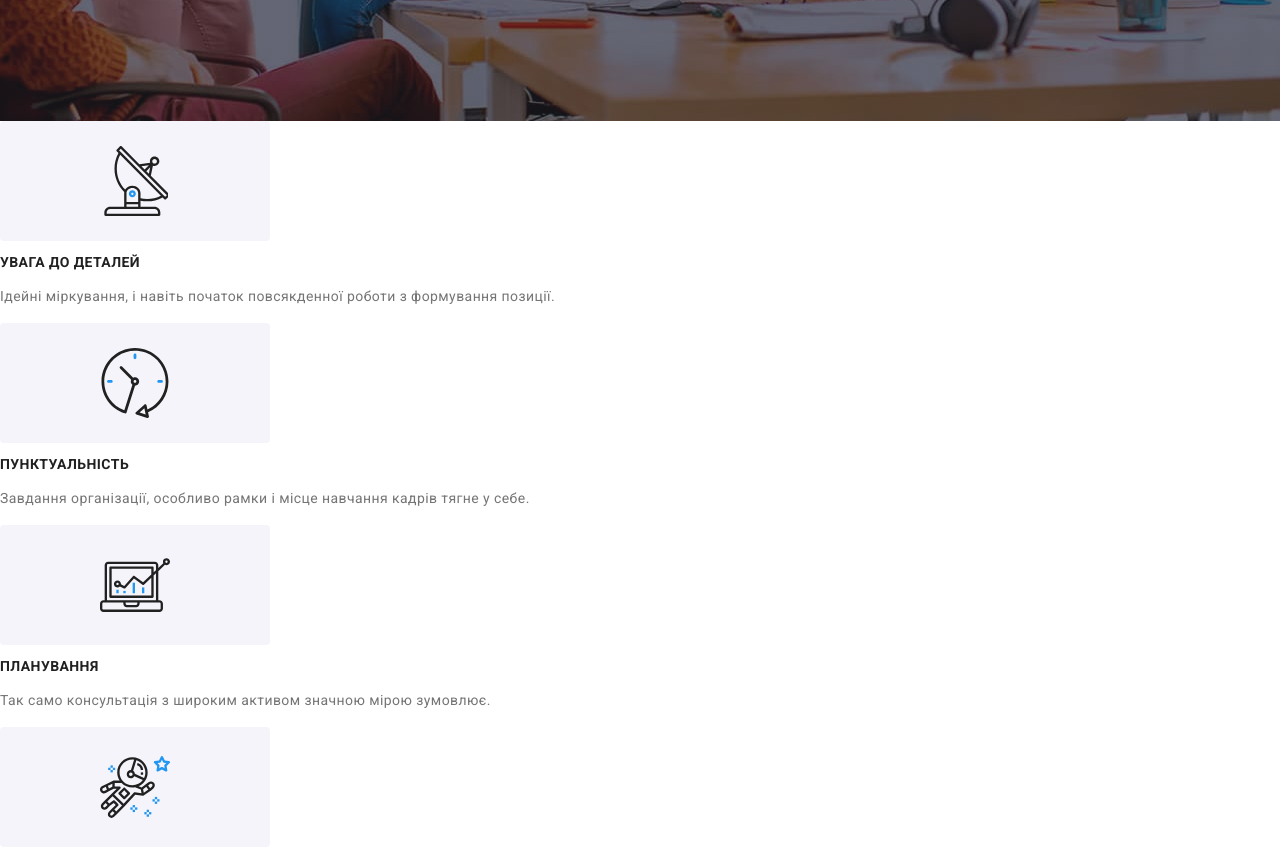
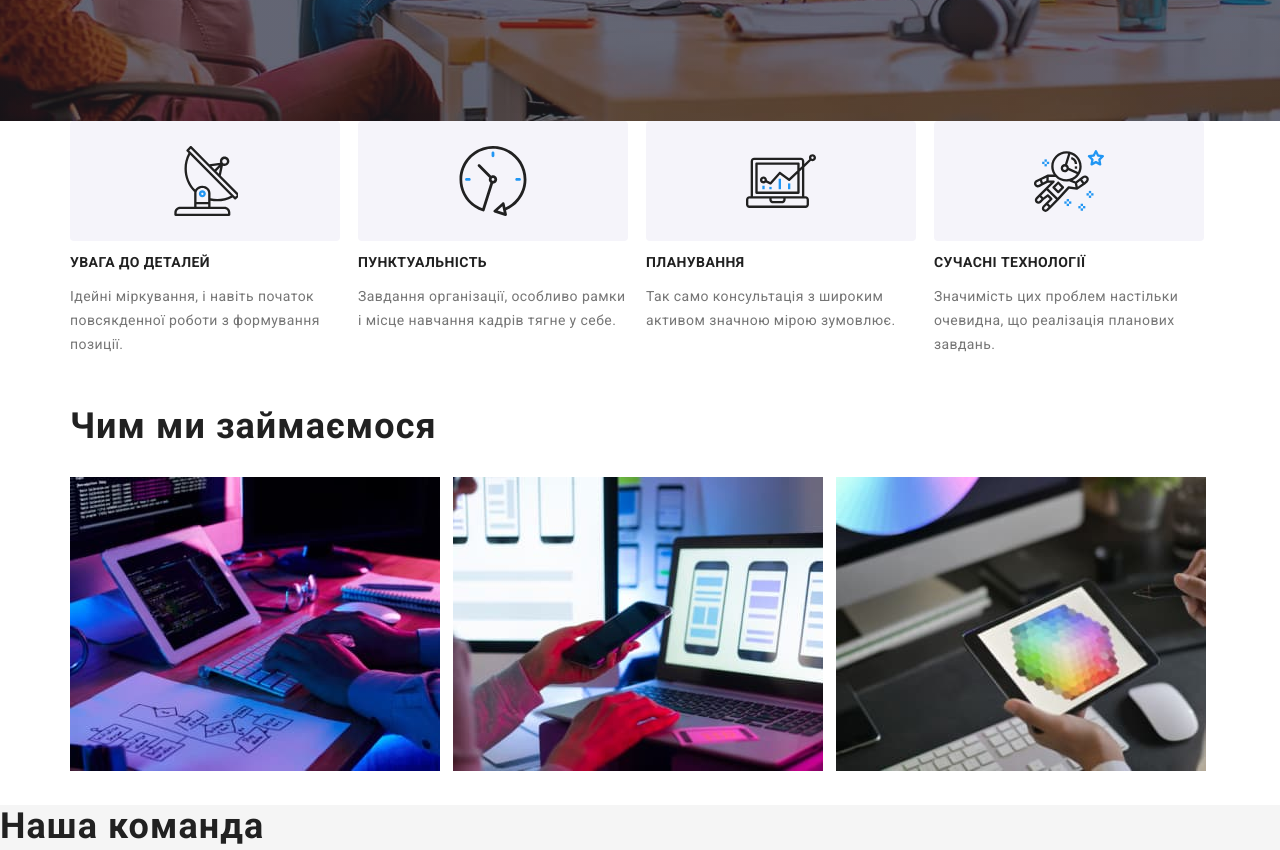
Before and after one commit to Vitaliy12224938833/hm-html-css-02, a plain HTML site: page web-studio/index.html in a window 1280 px wide. Shown: the part 560-1410 px from the top of the page. Drawn offline with Linux system fonts and the light colour scheme; files whose address does not match are found by name.

Commit message:
position  benefits

```diff
--- a/web-studio/css/styles.css
+++ b/web-studio/css/styles.css
@@ -191,8 +191,8 @@ li {
   fill:tomato;
   cursor: pointer;
 } */
-.benefits-svgg {
-  fill: var(--second-color-text);
+.benefits-svg {
+  height: 120px;
 }
 
 .benefits-title {
@@ -208,7 +208,11 @@ li {
   line-height: 1.71;
   letter-spacing: 0.03em;
 }
-
+.conteiner-benefits {
+  max-width: 1170px;
+  margin: 0 auto;
+  padding: auto;
+}
 .benefits-svg-space {
   width: 270px;
   height: 120px;
@@ -217,6 +221,18 @@ li {
   position: relative;
   display: block;
   text-align: center;
+}
+.benefits-item{
+  display: inline-table;
+  padding-right: 14px;
+}
+
+.benefits-content{
+  width: 270px;
+  height: 120px;
+}
+.benefits-list{
+  display: inline-block;
 }
 
 /* ---------------------------------worktypes/team */
@@ -247,7 +263,16 @@ li {
 .team-item {
   background-color: var(--second-accend-color);
 }
+.worktypes li{
+  display: inline-block;
+}
+.worktypes-item {
+  padding-right: 9px;
 
+}
+.last{
+  padding-right: 0px;
+}
 /* ---------------------------------footer */
 .footer {
   background: var(--first-background-color);
--- a/web-studio/index.html
+++ b/web-studio/index.html
@@ -70,82 +70,77 @@
       </section>
       <section class="benefits">
         <h2 class="benefits-visually-hidden">Переваги</h2>
-        <ul class="benefits-list list">
-          <li>
+        <div class="conteiner">
+          <ul class="benefits-list">
+            <li class="benefits-item">
               <div class="benefits-svg-space">
-              <svg
-                class="benefits-svg"
-                width="66"
-                height="120"
-                viewBox="0 0 66 70"
-              >
-                <use xlink:href="./svg-sprits/sprite-benefits.svg#antena"></use>
+                <svg class="benefits-svg" width="66" viewBox="0 0 66 70">
+                  <use
+                    xlink:href="./svg-sprits/sprite-benefits.svg#antena"
+                  ></use>
                 </svg>
               </div>
+              <div class="benefits-content">
                 <h3 class="benefits-title">увага до деталей</h3>
                 <p class="benefits-text">
                   Ідейні міркування, і навіть початок повсякденної роботи з
                   формування позиції.
                 </p>
+              </div>
             </li>
-          <li>
+            <li class="benefits-item">
               <div class="benefits-svg-space">
-              <svg
-                class="benefits-svg"
-                width="70"
-                height="120"
-                viewBox="0 0 70 70"
-              >
-                <use xlink:href="./svg-sprits/sprite-benefits.svg#clock"></use>
+                <svg class="benefits-svg" width="70" viewBox="0 0 70 70">
+                  <use
+                    xlink:href="./svg-sprits/sprite-benefits.svg#clock"
+                  ></use>
                 </svg>
               </div>
+              <div class="benefits-content">
                 <h3 class="benefits-title">пунктуальність</h3>
                 <p class="benefits-text">
-              Завдання організації, особливо рамки і місце навчання кадрів тягне
-              у себе.
+                  Завдання організації, особливо рамки і місце навчання кадрів
+                  тягне у себе.
                 </p>
+              </div>
             </li>
-          <li>
+            <li class="benefits-item">
               <div class="benefits-svg-space">
-              <svg
-                class="benefits-svg"
-                width="70"
-                height="120"
-                viewBox="0 0 70 70"
-              >
+                <svg class="benefits-svg" width="70" viewBox="0 0 70 70">
                   <use
                     xlink:href="./svg-sprits/sprite-benefits.svg#computer"
                   ></use>
                 </svg>
               </div>
+              <div class="benefits-content">
                 <h3 class="benefits-title">планування</h3>
                 <p class="benefits-text">
-              Так само консультація з широким активом значною мірою зумовлює.
+                  Так само консультація з широким активом значною мірою
+                  зумовлює.
                 </p>
+              </div>
             </li>
-          <li>
+            <li class="benefits-item last" >
               <div class="benefits-svg-space">
-              <svg
-                class="benefits-svg"
-                width="70"
-                height="120"
-                viewBox="0 0 70 70"
-              >
+                <svg class="benefits-svg" width="70" viewBox="0 0 70 70">
                   <use
                     xlink:href="./svg-sprits/sprite-benefits.svg#cosmonavt"
                   ></use>
                 </svg>
               </div>
+              <div class="benefits-content">
                 <h3 class="benefits-title">сучасні технології</h3>
                 <p class="benefits-text">
-              Значимість цих проблем настільки очевидна, що реалізація планових
-              завдань.
+                  Значимість цих проблем настільки очевидна, що реалізація
+                  планових завдань.
                 </p>
+              </div>
             </li>
           </ul>
+        </div>
       </section>
       <section class="worktypes">
-        <h2 class="title">Чим ми займаємося</h2>
+        <div class="conteiner"> <h2 class="title">Чим ми займаємося</h2>
         <ul>
           <li class="worktypes-item list">
             <img src="./images/working.jpg" alt="Робочий процес" width="370" />
@@ -153,10 +148,11 @@
           <li class="worktypes-item list">
             <img src="./images/smartphone.jpg" alt="Смартфон" width="370" />
           </li>
-          <li class="worktypes-item list">
+          <li class="worktypes-item last list">
             <img src="./images/tablet.jpg" alt="Планшет" width="370" />
           </li>
-        </ul>
+        </ul></div>
+
       </section>
       <section class="team">
         <h2 class="title">Наша команда</h2>
```
Lines whose indentation alone changed are shown as unchanged.
